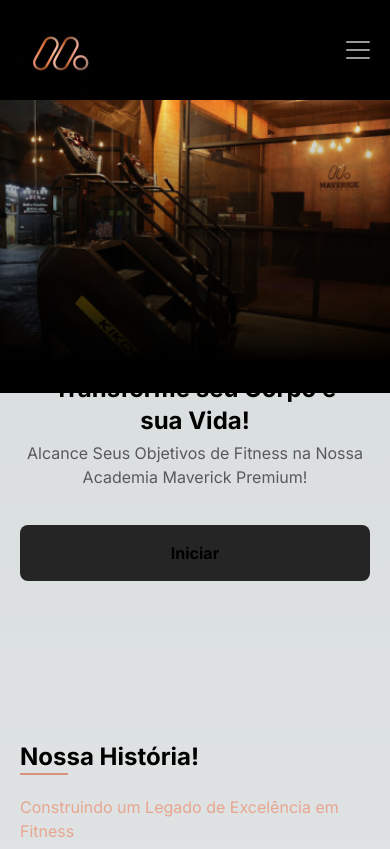
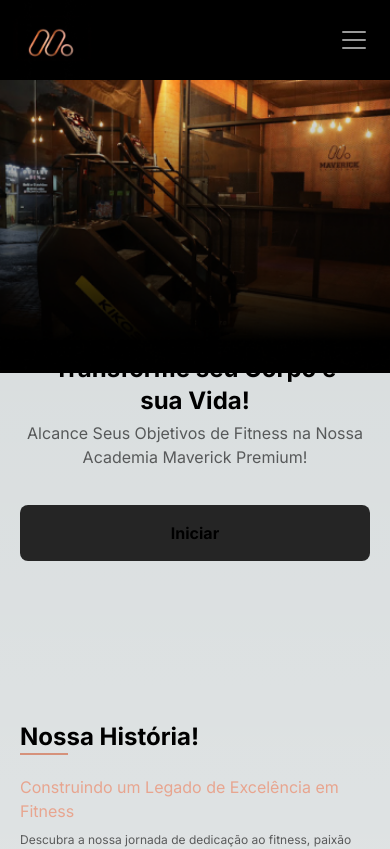
Before and after one commit to DevWeDesc/AcademiaMaverick, a Next.js app: page / in a window 390 px wide. Shown: the top 849 px of the page. Built offline with nearby package versions, Linux system fonts and the light colour scheme.

Commit message:
Ajustando tamanho do header no mobile

```diff
--- a/src/components/Banner.tsx
+++ b/src/components/Banner.tsx
@@ -5,7 +5,7 @@ import ImageBannerMobile from "../../public/ImageBannerMobile.png";
 export const Banner = () => {
   return (
     <div>
-      <div className="pt-[100px] w-screen h-auto lg:hidden">
+      <div className="pt-[80px] w-screen h-auto lg:hidden">
         <Image className="w-full" alt="" src={ImageBannerMobile} />
         <div className="relative bottom-10 flex flex-col items-center gap-1 p-5">
           <h2 className="text-2xl font-bold text-center max-w-[18rem]">
--- a/src/components/Header.tsx
+++ b/src/components/Header.tsx
@@ -14,10 +14,10 @@ export const Header = () => {
   return (
     <div>
       <div className="fixed w-full z-10 top-0 bg-black pl-3 pr-5 flex items-center justify-between lg:py-1 lg:border-b-[1px] lg:border-[#222222] lg:hidden">
-        <Image alt="Logo da empresa" src={Logo} />
+        <Image alt="Logo da empresa" className="w-20" src={Logo} />
         <div
           onClick={handleOpenHamburguer}
-          className="w-6 h-6 flex flex-col justify-center gap-[6px] opacity-60"
+          className="w-8 h-8 p-1 flex flex-col justify-center gap-[6px] opacity-60"
         >
           <div
             className={`${
```
